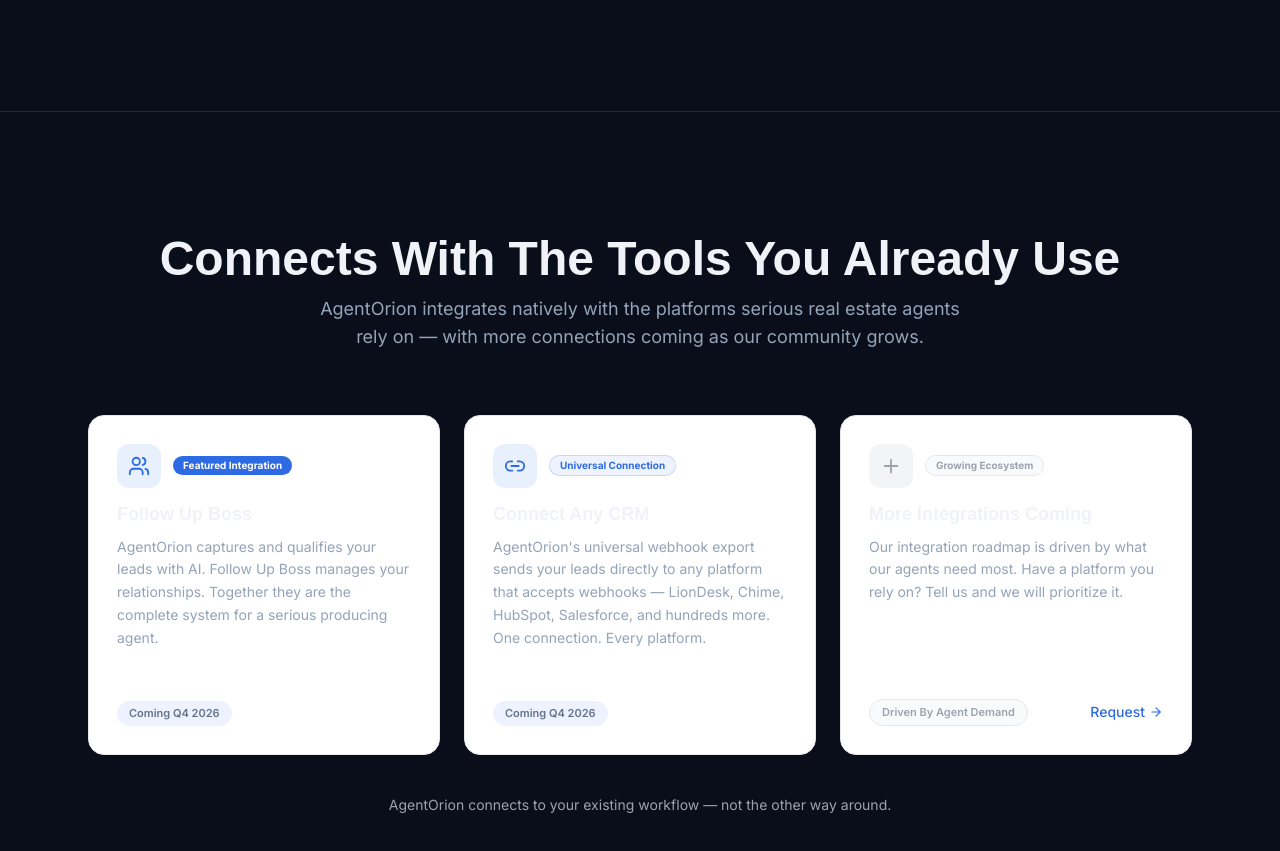
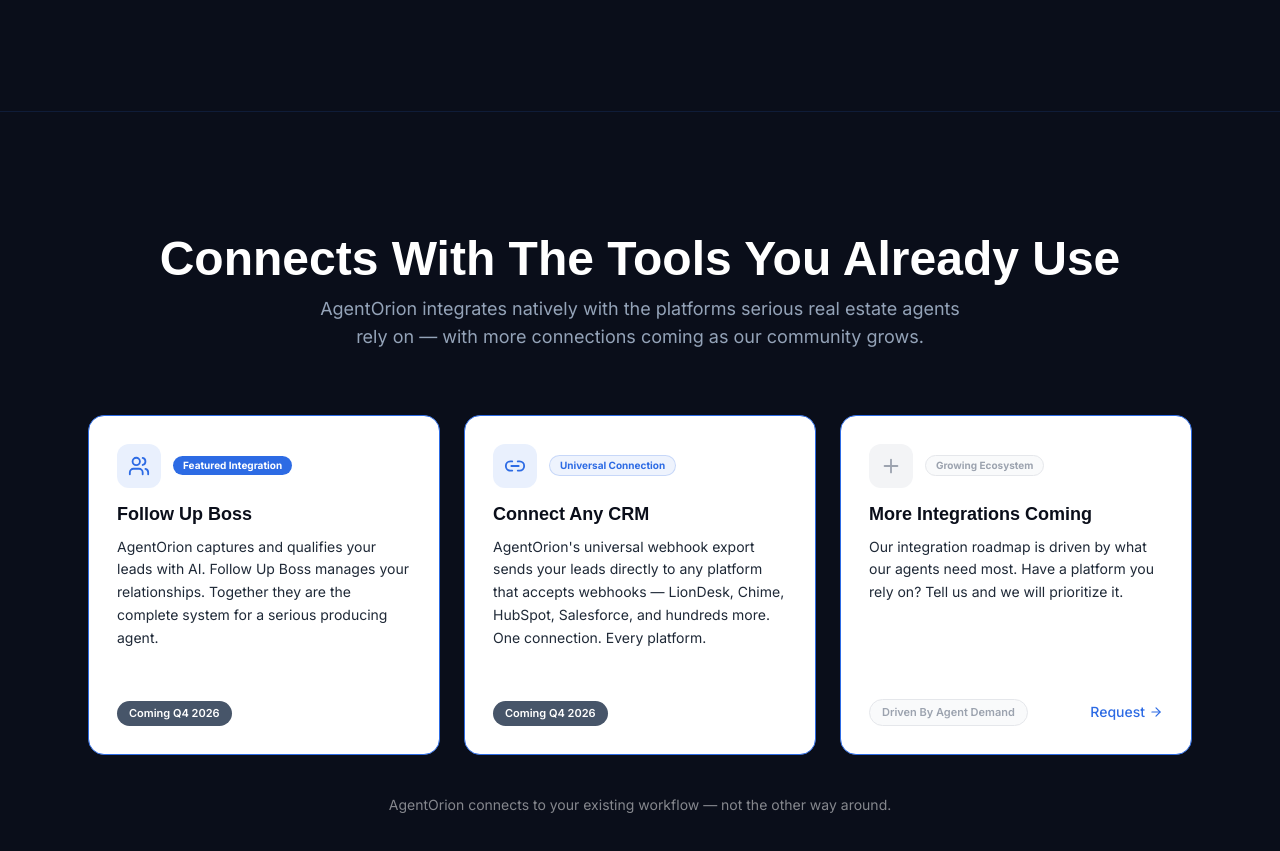
Before and after one commit to farukhsaleem135/agentorionv3, a React (Vite) app: page /landing in a window 1280 px wide. Shown: the part 7849-8700 px from the top of the page. Built offline with nearby package versions, Linux system fonts and the light colour scheme; a web font is replaced by a local one.

Commit message:
Update Integrations colors
Co-authored-by: detskyline <218348627+detskyline@users.noreply.github.com>

```diff
--- a/src/components/landing/IntegrationsSection.tsx
+++ b/src/components/landing/IntegrationsSection.tsx
@@ -10,15 +10,14 @@ const fadeUp = {
 
 const IntegrationsSection = () => (
   <section id="integrations" className="relative py-24 sm:py-32 overflow-hidden" style={{ backgroundColor: "#0A0E1A" }}>
-    {/* Top divider */}
-    <div className="absolute top-0 left-0 right-0 h-px bg-border-subtle" />
+    <div className="absolute top-0 left-0 right-0 h-px" style={{ backgroundColor: "rgba(45,107,228,0.15)" }} />
 
     <div className="relative z-10 max-w-6xl mx-auto px-4 sm:px-6">
       <motion.div {...fadeUp} className="text-center mb-16">
-        <h2 className="font-satoshi font-bold text-3xl sm:text-4xl lg:text-[48px] text-text-primary mb-4">
+        <h2 className="font-satoshi font-bold text-3xl sm:text-4xl lg:text-[48px] text-white mb-4">
           Connects With The Tools You Already Use
         </h2>
-        <p className="text-text-secondary text-lg max-w-[640px] mx-auto">
+        <p className="text-lg max-w-[640px] mx-auto" style={{ color: "#94A3B8" }}>
           AgentOrion integrates natively with the platforms serious real estate agents rely on — with more connections coming as our community grows.
         </p>
       </motion.div>
@@ -28,8 +27,8 @@ const IntegrationsSection = () => (
         <motion.div
           {...fadeUp}
           transition={{ delay: 0 }}
-          className="bg-white border border-[#E5E7EB] rounded-2xl p-7 flex flex-col"
-          style={{ minHeight: 340 }}
+          className="rounded-2xl p-7 flex flex-col"
+          style={{ minHeight: 340, backgroundColor: "#FFFFFF", border: "1px solid #2D6BE4" }}
         >
           <div className="flex items-center gap-3 mb-3">
             <div className="w-11 h-11 rounded-xl flex items-center justify-center" style={{ backgroundColor: "rgba(45,107,228,0.1)" }}>
@@ -42,12 +41,12 @@ const IntegrationsSection = () => (
               Featured Integration
             </span>
           </div>
-          <h3 className="font-satoshi font-bold text-lg text-text-primary mb-2">Follow Up Boss</h3>
-          <p className="text-text-secondary text-sm font-inter leading-relaxed flex-1">
+          <h3 className="font-satoshi font-bold text-lg mb-2" style={{ color: "#0A0E1A" }}>Follow Up Boss</h3>
+          <p className="text-sm font-inter leading-relaxed flex-1" style={{ color: "#1F2937" }}>
             AgentOrion captures and qualifies your leads with AI. Follow Up Boss manages your relationships. Together they are the complete system for a serious producing agent.
           </p>
           <div className="mt-4">
-            <span className="inline-flex px-3 py-1 rounded-full text-[11px] font-semibold" style={{ backgroundColor: "#EEF2FF", color: "#64748B" }}>
+            <span className="inline-flex px-3 py-1 rounded-full text-[11px] font-semibold text-white" style={{ backgroundColor: "#475569" }}>
               Coming Q4 2026
             </span>
           </div>
@@ -57,8 +56,8 @@ const IntegrationsSection = () => (
         <motion.div
           {...fadeUp}
           transition={{ delay: 0.1 }}
-          className="bg-white border border-[#E5E7EB] rounded-2xl p-7 flex flex-col"
-          style={{ minHeight: 340 }}
+          className="rounded-2xl p-7 flex flex-col"
+          style={{ minHeight: 340, backgroundColor: "#FFFFFF", border: "1px solid #2D6BE4" }}
         >
           <div className="flex items-center gap-3 mb-3">
             <div className="w-11 h-11 rounded-xl flex items-center justify-center" style={{ backgroundColor: "rgba(45,107,228,0.1)" }}>
@@ -71,12 +70,12 @@ const IntegrationsSection = () => (
               Universal Connection
             </span>
           </div>
-          <h3 className="font-satoshi font-bold text-lg text-text-primary mb-2">Connect Any CRM</h3>
-          <p className="text-text-secondary text-sm font-inter leading-relaxed flex-1">
+          <h3 className="font-satoshi font-bold text-lg mb-2" style={{ color: "#0A0E1A" }}>Connect Any CRM</h3>
+          <p className="text-sm font-inter leading-relaxed flex-1" style={{ color: "#1F2937" }}>
             AgentOrion's universal webhook export sends your leads directly to any platform that accepts webhooks — LionDesk, Chime, HubSpot, Salesforce, and hundreds more. One connection. Every platform.
           </p>
           <div className="mt-4">
-            <span className="inline-flex px-3 py-1 rounded-full text-[11px] font-semibold" style={{ backgroundColor: "#EEF2FF", color: "#64748B" }}>
+            <span className="inline-flex px-3 py-1 rounded-full text-[11px] font-semibold text-white" style={{ backgroundColor: "#475569" }}>
               Coming Q4 2026
             </span>
           </div>
@@ -86,8 +85,8 @@ const IntegrationsSection = () => (
         <motion.div
           {...fadeUp}
           transition={{ delay: 0.2 }}
-          className="bg-white border border-[#E5E7EB] rounded-2xl p-7 flex flex-col"
-          style={{ minHeight: 340 }}
+          className="rounded-2xl p-7 flex flex-col"
+          style={{ minHeight: 340, backgroundColor: "#FFFFFF", border: "1px solid #2D6BE4" }}
         >
           <div className="flex items-center gap-3 mb-3">
             <div className="w-11 h-11 rounded-xl flex items-center justify-center" style={{ backgroundColor: "#F3F4F6" }}>
@@ -100,8 +99,8 @@ const IntegrationsSection = () => (
               Growing Ecosystem
             </span>
           </div>
-          <h3 className="font-satoshi font-bold text-lg text-text-primary mb-2">More Integrations Coming</h3>
-          <p className="text-text-secondary text-sm font-inter leading-relaxed flex-1">
+          <h3 className="font-satoshi font-bold text-lg mb-2" style={{ color: "#0A0E1A" }}>More Integrations Coming</h3>
+          <p className="text-sm font-inter leading-relaxed flex-1" style={{ color: "#1F2937" }}>
             Our integration roadmap is driven by what our agents need most. Have a platform you rely on? Tell us and we will prioritize it.
           </p>
           <div className="mt-4 flex items-center justify-between">
@@ -120,7 +119,7 @@ const IntegrationsSection = () => (
       </div>
 
       {/* Trust line */}
-      <motion.p {...fadeUp} className="text-center text-sm font-inter" style={{ color: "#9CA3AF" }}>
+      <motion.p {...fadeUp} className="text-center text-sm font-inter" style={{ color: "rgba(255,255,255,0.5)" }}>
         AgentOrion connects to your existing workflow — not the other way around.
       </motion.p>
     </div>
```
